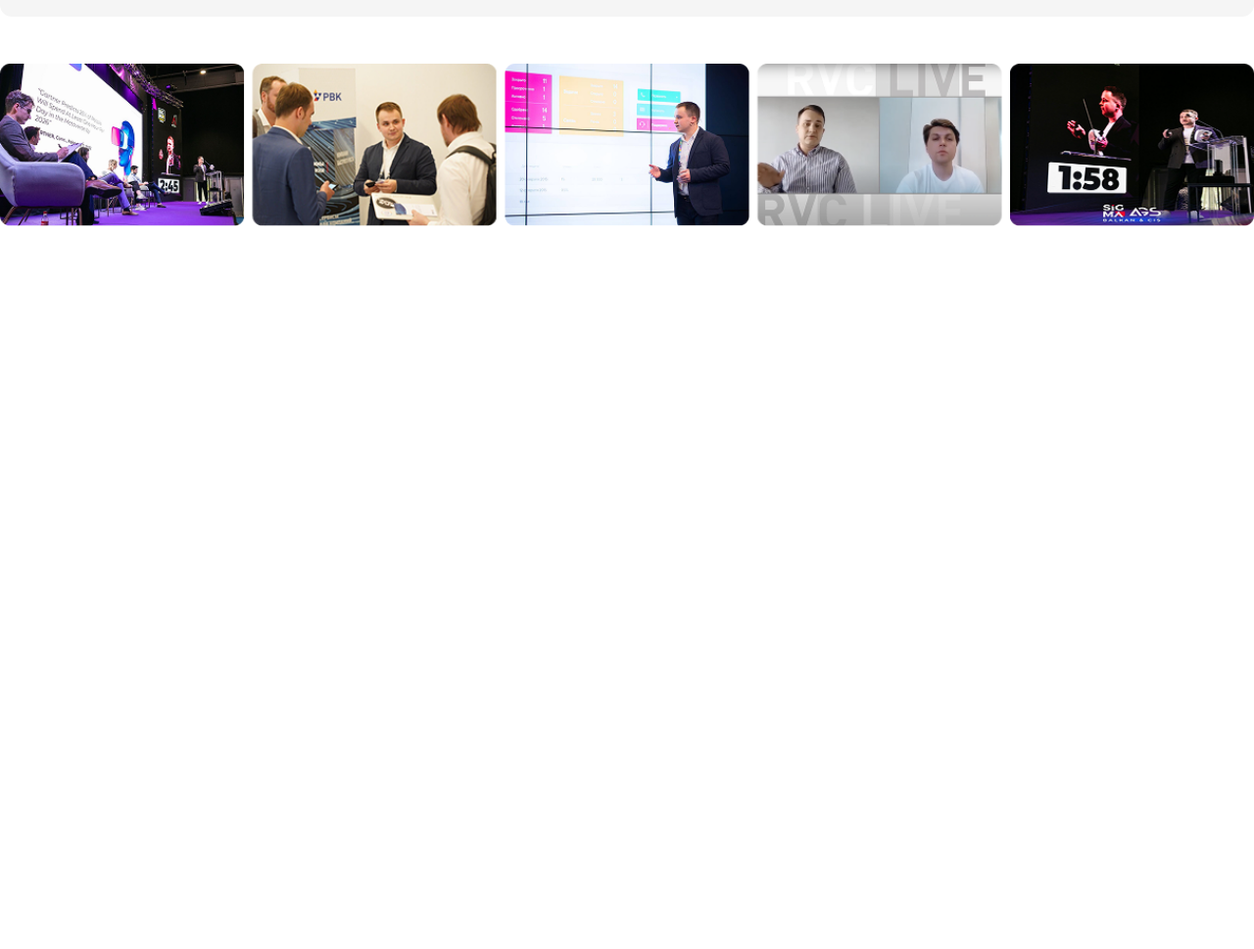
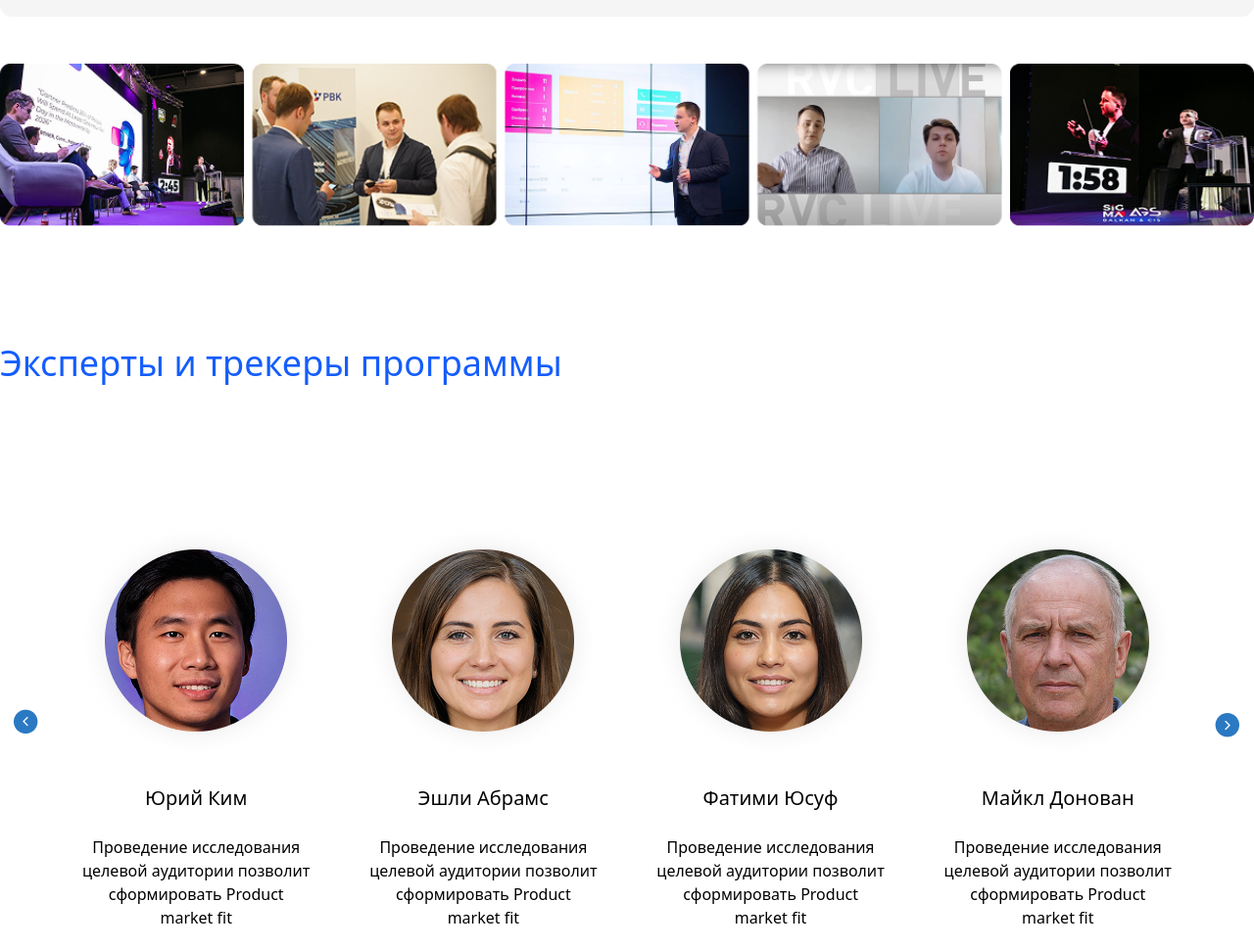
Before and after one commit to shokirovsh01/Exam-2, a website: page index.html in a window 1280 px wide. Shown: the part 10349-11318 px from the top of the page at 98% size. Before the commit the page ends 10580 px from the top, so only its background shows below. Drawn offline with Linux system fonts and the light colour scheme.

Commit message:
section 15

```diff
--- a/index.html
+++ b/index.html
@@ -640,6 +640,51 @@
 <br><br>
 <img class="w-[100%] max-w-[1300px] m-auto" src="./Image/Group 1027.png" alt="">
 
+<h1 class="max-w-[1300px] m-auto text-4xl text-blue-600 mt-30 mb-30  text-center lg:text-start">Эксперты и трекеры программы</h1>
+
+<header class="flex justify-between items-center max-w-[1300px] m-auto overflow-x-scroll ">
+
+<img src="./Image/image.png" alt="">
+
+<div class="text-center p-5">
+
+    <img class="m-auto" src="./Image/Ellipse 545.png" alt="">
+<br>
+<h1 class="text-xl">Юрий Ким</h1>
+<br>
+<p>Проведение исследования <br> целевой аудитории позволит <br> сформировать Product <br> market fit</p>
+</div>
+
+<div class="text-center p-5">
+
+    <img class="m-auto" src="./Image/Ellipse 546.png" alt="">
+<br>
+<h1 class="text-xl">Эшли Абрамс</h1>
+<br>
+<p>Проведение исследования <br> целевой аудитории позволит <br> сформировать Product <br> market fit</p>
+</div>
+
+<div class="text-center p-5">
+
+    <img class="m-auto" src="./Image/Ellipse 548.png" alt="">
+<br>
+<h1 class="text-xl">Фатими Юсуф</h1>
+<br>
+<p>Проведение исследования <br> целевой аудитории позволит <br> сформировать Product <br> market fit</p>
+</div>
+
+<div class="text-center p-5">
+
+    <img class="m-auto" src="./Image/Ellipse 544.png" alt="">
+<br>
+<h1 class="text-xl">Майкл Донован</h1>
+<br>
+<p>Проведение исследования <br> целевой аудитории позволит <br> сформировать Product <br> market fit</p>
+</div>
+
+<img src="./Image/image copy.png" alt="">
+
+</header>
 
 </body>
 </html>
```
Also changed, not shown: Image/Ellipse 544.png (added), Image/Ellipse 545.png (added), Image/Ellipse 546.png (added), Image/Ellipse 548.png (added), Image/image copy.png (added), Image/image.png (added), src/output.css.
